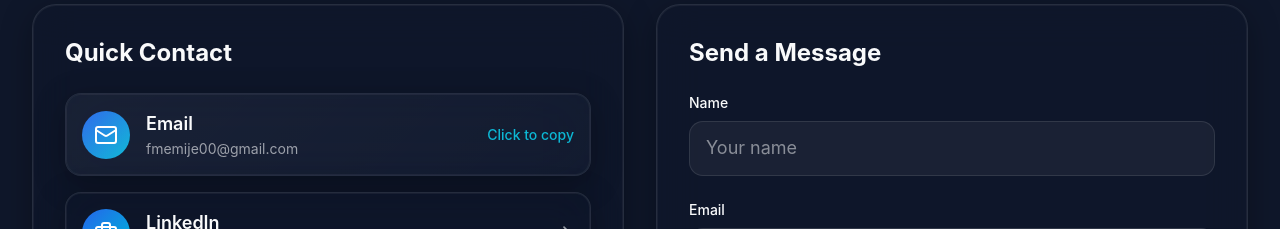
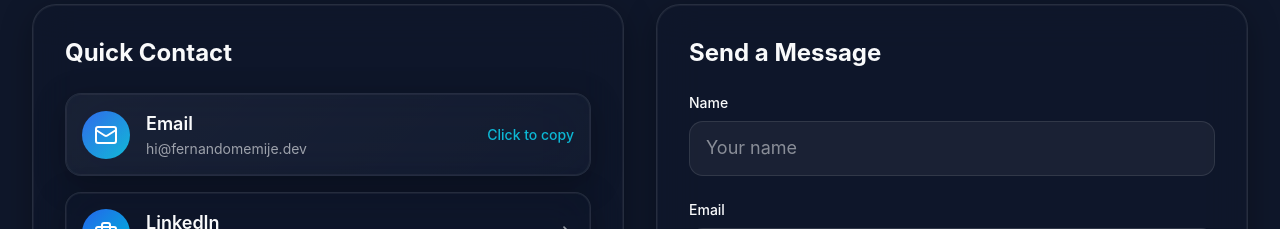
Before and after one commit to FReptar0/portfolio-freptar0, a Next.js app: page /en in a window 1280 px wide. Shown: the part 8220-8449 px from the top of the page. Built offline with nearby package versions, Linux system fonts and the light colour scheme.

Commit message:
fix: update email address to new domain in Contact and Footer components

```diff
--- a/app/[locale]/layout.tsx
+++ b/app/[locale]/layout.tsx
@@ -26,7 +26,7 @@ export const metadata: Metadata = {
     title: "Fernando Rodriguez Memije | Senior Software Engineer",
     description:
       "Senior Software Engineer specializing in scalable systems and modern web architecture. Available for consulting and full-time opportunities.",
-    url: "https://fmemije.com",
+    url: "https://fernandomemije.dev/",
     siteName: "Fernando Rodriguez Memije Portfolio",
     locale: "en_US",
     type: "website",
--- a/components/sections/Contact.tsx
+++ b/components/sections/Contact.tsx
@@ -10,7 +10,7 @@ export default function Contact() {
   const t = useTranslations('contact');
 
   const copyEmail = () => {
-    navigator.clipboard.writeText("fmemije00@gmail.com");
+    navigator.clipboard.writeText("hi@fernandomemije.dev");
     setCopied(true);
     setTimeout(() => setCopied(false), 2000);
   };
@@ -56,7 +56,7 @@ export default function Contact() {
                   <div className="flex-1 text-left">
                     <div className="font-semibold">{t('email.label')}</div>
                     <div className="text-sm text-foreground/60 truncate">
-                      fmemije00@gmail.com
+                      hi@fernandomemije.dev
                     </div>
                   </div>
                   <div className="text-xs sm:text-sm font-medium hidden sm:block" style={{ color: 'var(--accent-500)' }}>
--- a/components/ui/Footer.tsx
+++ b/components/ui/Footer.tsx
@@ -91,7 +91,7 @@ export default function Footer() {
                 </svg>
               </a>
               <a
-                href="mailto:fmemije00@gmail.com"
+                href="mailto:hi@fernandomemije.dev"
                 className="social-icon w-10 h-10 rounded-full flex items-center justify-center transition-all duration-300 hover:scale-110"
                 aria-label="Email"
               >
```
